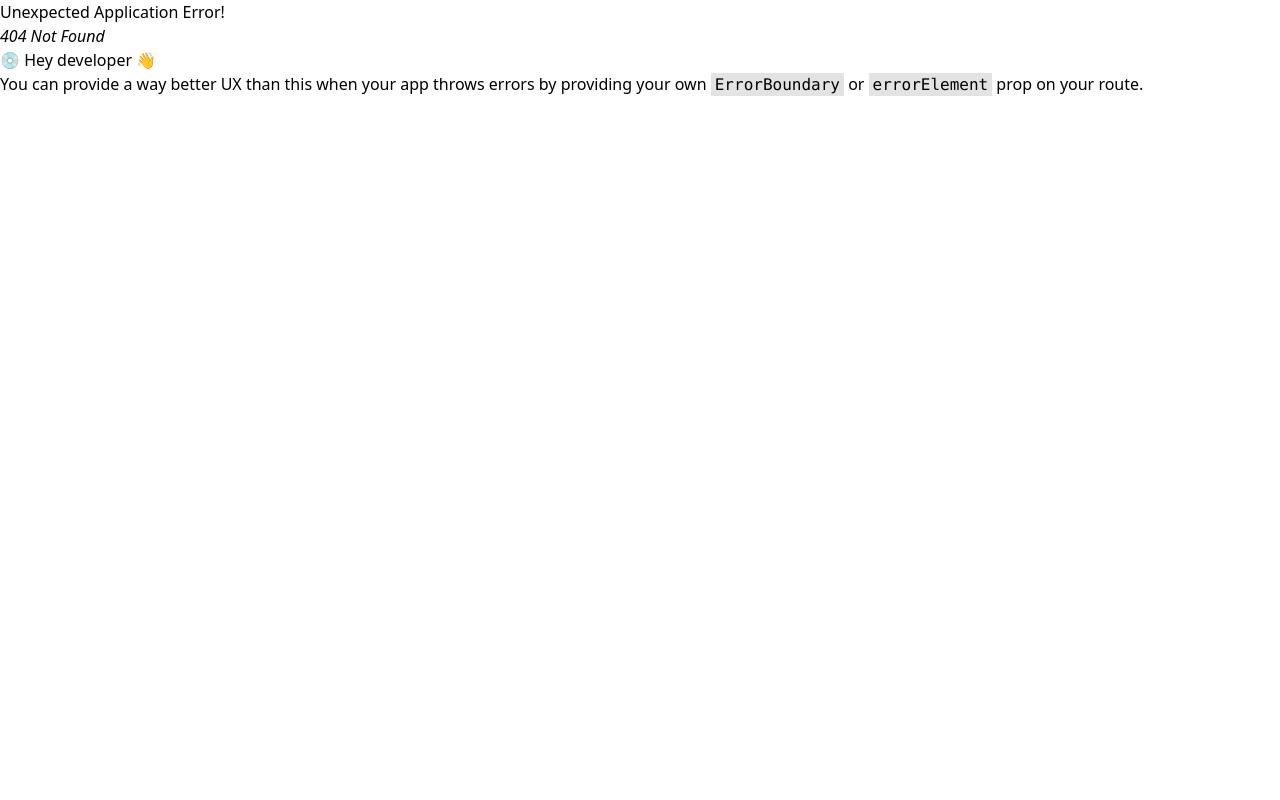
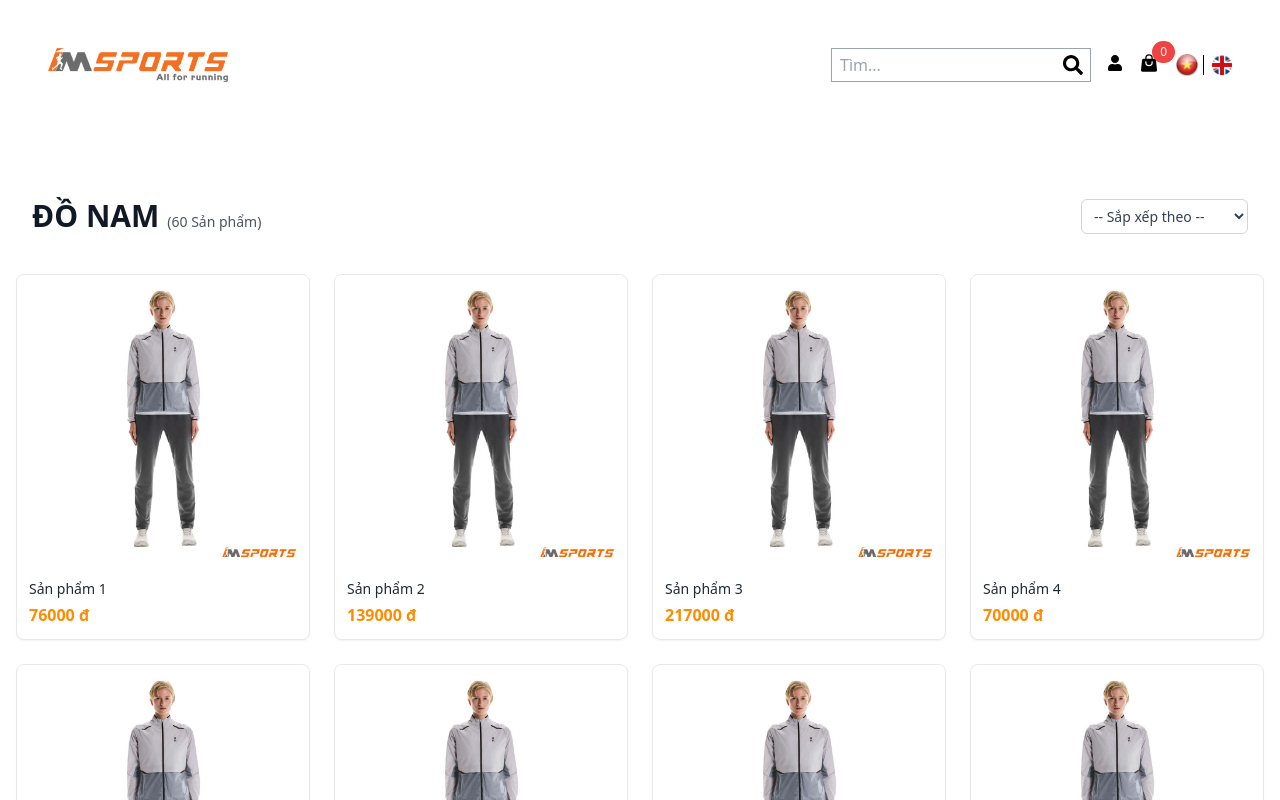
Before and after one commit to nguyenhoaiquoc/chuyende1, a React (Vite) app: page /gird in a window 1280 px wide. Before the commit this address had no page. Shown: the top 800 px of the page. Built offline with nearby package versions, Linux system fonts and the light colour scheme.

Commit message:
Cap nhat US13 , US14

```diff
--- a/package.json
+++ b/package.json
@@ -14,7 +14,7 @@
     "react": "^19.1.1",
     "react-dom": "^19.1.1",
     "react-icons": "^5.5.0",
-    "react-router-dom": "^7.9.3",
+    "react-router-dom": "^7.9.4",
     "swiper": "^12.0.2"
   },
   "devDependencies": {
--- a/src/ScrollTest.jsx
+++ b/src/ScrollTest.jsx
@@ -21,19 +21,6 @@ export default function ScrollTest() {
 
   return (
     <div className="min-h-[200vh] p-6 space-y-6">
-      <h1 className="text-3xl font-bold mb-6">Test Scroll To Top</h1>
-      <p>Cuộn xuống để thấy nút xuất hiện ở góc dưới bên phải </p>
-
-      {/* Văn bản dài để tạo scroll */}
-      {Array.from({ length: 40 }).map((_, i) => (
-        <p key={i} className="text-gray-700">
-          {i + 1}. Lorem ipsum dolor sit amet, consectetur adipiscing elit.
-          Donec volutpat, nunc at ultricies sagittis, libero turpis pretium lorem,
-          vel luctus dui ipsum ut odio. Cras bibendum luctus purus, nec varius
-          est ultricies vitae. (Đoạn văn {i + 1})
-        </p>
-      ))}
-
       {showButton && (
         <button
           onClick={scrollToTop}
--- /dev/null
+++ b/src/compoments/Gird.jsx
@@ -0,0 +1,172 @@
+import React, { useState, useMemo } from 'react';
+import { Link } from 'react-router-dom';
+import Ao from "../assets/Aoremove.png";
+import sanPham2 from "../assets/sanpham2.jpg";
+import GridHeader from "./GridHeader";
+
+const ProductCard = ({ product }) => {
+  return (
+    <a href="#" className="group relative block border border-gray-200 rounded-lg overflow-hidden shadow-sm text-left">
+      <div className="relative aspect-square">
+        {/* Ảnh mặc định */}
+        <img
+          src={product.img1}
+          alt={product.name}
+          className="absolute inset-0 w-full h-full object-cover transition-opacity duration-300 group-hover:opacity-0"
+        />
+        {/* Ảnh hover */}
+        <img
+          src={product.img2}
+          alt={product.name}
+          className="absolute inset-0 w-full h-full object-cover transition-opacity duration-300 opacity-0 group-hover:opacity-100"
+        />
+      </div>
+
+      <div className="p-3">
+        <h3 className="text-sm font-medium text-gray-800">{product.name}</h3>
+        <p className="mt-1 text-base font-bold text-[#ff8c00]">{product.price}</p>
+      </div>
+    </a>
+  );
+};
+
+const Pagination = ({ currentPage, totalPages, onPageChange }) => {
+  const [jumpPageInput, setJumpPageInput] = useState("");
+
+  const pageNumbers = useMemo(() => {
+    if (totalPages <= 4) {
+      return [...Array(totalPages).keys()].map((i) => i + 1);
+    }
+    let startPage = 1;
+    if (currentPage <= 2) startPage = 1;
+    else if (currentPage >= totalPages - 1) startPage = totalPages - 3;
+    else startPage = currentPage - 1;
+    return [startPage, startPage + 1, startPage + 2, startPage + 3];
+  }, [currentPage, totalPages]);
+
+  const handleJumpToPage = () => {
+    const page = parseInt(jumpPageInput, 10);
+    if (page >= 1 && page <= totalPages) {
+      onPageChange(page);
+      setJumpPageInput("");
+      window.scrollTo({ top: 0, behavior: "smooth" });
+    } else {
+      alert(`Vui lòng nhập số trang hợp lệ (1 - ${totalPages})`);
+    }
+  };
+
+  const handleJumpOnEnter = (e) => {
+    if (e.key === "Enter") handleJumpToPage();
+  };
+
+  if (totalPages <= 1) return null;
+
+  return (
+    <nav
+      className="flex flex-col sm:flex-row justify-center items-center gap-2 flex-wrap mt-10"
+      aria-label="Pagination"
+    >
+      {/* Ẩn nút trái nếu ở trang đầu */}
+      {currentPage > 1 && (
+        <button
+          onClick={() => onPageChange(currentPage - 1)}
+          className="px-3 py-1.5 border rounded-md text-sm font-medium hover:bg-gray-100"
+        >
+          &lt;
+        </button>
+      )}
+
+      {pageNumbers.map((page) => (
+        <button
+          key={page}
+          onClick={() => onPageChange(page)}
+          disabled={page === currentPage}
+          className={`px-4 py-1.5 border rounded-md text-sm font-medium transition-all duration-150 ${
+            page === currentPage
+              ? "bg-blue-600 text-white border-blue-600 cursor-not-allowed"
+              : "hover:bg-gray-100"
+          }`}
+        >
+          {page}
+        </button>
+      ))}
+
+      {/* Ẩn nút phải nếu ở trang cuối */}
+      {currentPage < totalPages && (
+        <button
+          onClick={() => onPageChange(currentPage + 1)}
+          className="px-3 py-1.5 border rounded-md text-sm font-medium hover:bg-gray-100"
+        >
+          &gt;
+        </button>
+      )}
+
+      <div className="flex gap-2 ml-0 sm:ml-4">
+        <input
+          type="number"
+          value={jumpPageInput}
+          onChange={(e) => setJumpPageInput(e.target.value)}
+          onKeyDown={handleJumpOnEnter}
+          className="w-16 border border-gray-300 rounded-md px-2 py-1.5 text-sm focus:outline-none focus:ring-2 focus:ring-blue-500"
+          placeholder={`1-${totalPages}`}
+          min="1"
+          max={totalPages}
+        />
+        <button
+          onClick={handleJumpToPage}
+          className="px-4 py-1.5 border rounded-md text-sm font-medium bg-gray-100 hover:bg-gray-200"
+        >
+          Đi
+        </button>
+      </div>
+    </nav>
+  );
+};
+
+export default function Grid() {
+  const [currentPage, setCurrentPage] = useState(1);
+  const TOTAL_PAGES = 10;
+
+  // --- Dữ liệu giả (Mock Data) ---
+  const products = useMemo(() => {
+    return [...Array(60).keys()].map(i => {
+      const id = (currentPage - 1) * 60 + i + 1;
+      return {
+        id,
+        name: `Sản phẩm ${id}`,
+        price: `${(Math.floor(Math.random() * 200) + 50) * 1000} đ`,
+        img1: sanPham2,
+        img2: Ao,
+      };
+    });
+  }, [currentPage]);
+
+  const handlePageChange = (newPage) => {
+    if (newPage >= 1 && newPage <= TOTAL_PAGES) {
+      setCurrentPage(newPage);
+      window.scrollTo({ top: 0, behavior: 'smooth' });
+    }
+  };
+
+  return (
+    <div className="container mx-auto px-4 py-8">
+
+      {/* ✅ Header có tổng số sản phẩm */}
+      <GridHeader totalProducts={products.length} />
+
+      {/* ✅ Grid Layout */}
+      <div className="grid grid-cols-2 lg:grid-cols-4 gap-4 md:gap-6 mt-4">
+        {products.map(product => (
+          <ProductCard key={product.id} product={product} />
+        ))}
+      </div>
+
+      {/* ✅ Thanh phân trang */}
+      <Pagination
+        currentPage={currentPage}
+        totalPages={TOTAL_PAGES}
+        onPageChange={handlePageChange}
+      />
+    </div>
+  );
+}
--- /dev/null
+++ b/src/compoments/GridHeader.jsx
@@ -0,0 +1,44 @@
+import React, { useState } from "react";
+import { Link } from "react-router-dom";
+
+export default function GridHeader({ totalProducts }) {
+  const [sortOption, setSortOption] = useState("");
+
+  const handleSortChange = (e) => {
+    setSortOption(e.target.value);
+  };
+
+  return (
+    <div className="w-full px-4 py-6">
+      {/* ===== Header ===== */}
+      <div className="flex flex-col md:flex-row md:items-center md:justify-between gap-3">
+        {/* Title + Total products (chỉ hiện ở desktop) */}
+        <div className="flex items-baseline gap-2">
+          <h1 className="text-xl md:text-3xl font-bold uppercase text-gray-900">
+            ĐỒ NAM
+          </h1>
+          <span className="hidden md:inline text-sm text-gray-600">
+            ({totalProducts} Sản phẩm)
+          </span>
+        </div>
+
+        {/* Dropdown */}
+        <div className="w-40 sm:w-52 md:w-auto">
+          <select
+            name="sort-by"
+            value={sortOption}
+            onChange={handleSortChange}
+            className="w-full border border-gray-300 rounded-md bg-white py-1.5 px-2 text-sm text-gray-700 focus:outline-none focus:ring-2 focus:ring-blue-500"
+            aria-label="Sắp xếp sản phẩm"
+          >
+            <option value="">-- Sắp xếp theo --</option>
+            <option value="newest">Sản phẩm mới nhất</option>
+            <option value="price_desc">Giá giảm dần</option>
+            <option value="price_asc">Giá tăng dần</option>
+            <option value="sale">Giảm giá</option>
+          </select>
+        </div>
+      </div>
+    </div>
+  );
+}
--- a/src/compoments/NavigationMenu.jsx
+++ b/src/compoments/NavigationMenu.jsx
@@ -8,7 +8,7 @@ export default function NavigationMenu({
   isMobileMenuOpen,
   mobileSubmenu,
   menuRef,
-  menuItems,
+  menuItems = [],
   handleMobileMenuToggle,
   handleSubmenuToggle,
   handleLinkClick
@@ -48,7 +48,7 @@ export default function NavigationMenu({
     <>
       <div className="max-w-7xl mx-auto px-4 lg:pb-3">
         <nav className="hidden lg:flex items-center justify-start flex-wrap gap-x-8 gap-y-2 py-2  border-gray-200">
-          {menuItems.map(renderMenuItem)}
+          {menuItems && menuItems.map(renderMenuItem)}
         </nav>
       </div>
 
@@ -82,7 +82,7 @@ export default function NavigationMenu({
                   <ChevronRight className="w-5 h-5 transform rotate-180" />
                   <span>{menuItems.find((i) => i.id === mobileSubmenu)?.label}</span>
                 </button>
-                {menuItems.find((i) => i.id === mobileSubmenu)?.submenu.map((subitem, index) => (
+                {menuItems.find((i) => i.id === mobileSubmenu)?.submenu?.map((subitem, index) => (
                   <Link key={index} to={subitem.link} onClick={handleLinkClick} className="block px-5 py-3.5 text-gray-700 border-b border-gray-100">
                     {subitem.label}
                   </Link>
--- /dev/null
+++ b/src/compoments/Product.jsx
@@ -0,0 +1,32 @@
+import React from "react";
+import BT from "./BT.jsx";
+import NavigationMenu from "./NavigationMenu.jsx";
+import Banner from "./Banner.jsx";
+import Footer from "./Footer.jsx";
+import ScrollTest from "../ScrollTest.jsx";
+import Panel from "./Panel.jsx";
+import User0008 from "./User0008.jsx";
+import Policies from "./Policies.jsx";
+import GridHeader from "./GridHeader.jsx";
+import Gird from "./Gird.jsx";
+
+export default function Product() {
+    return (
+        <div className="flex flex-col min-h-screen">
+            <BT />
+            {/* Thanh điều hướng */}
+            <NavigationMenu />
+
+
+            <Gird/>
+
+            {/* Footer */}
+            <Footer />
+
+            {/* Nút cuộn lên đầu trang */}
+            <ScrollTest />
+
+            <Panel/>
+        </div>
+    );
+}
--- a/src/compoments/User0008.jsx
+++ b/src/compoments/User0008.jsx
@@ -107,7 +107,9 @@ const handleScroll = (direction, ref) => {
     <div className="flex flex-col">
       <div className="">
         <div className="w-full text-center mt-10 my-10 font-medium text-4xl text-gray-700">
-        <Link>Sản phẩm mới</Link>
+          <Link>
+            Sản phẩm mới
+          </Link>
         </div>
 
         <div className="relative">
@@ -178,7 +180,8 @@ const handleScroll = (direction, ref) => {
         </div>
 
         <div className="flex justify-center mt-10 w-full">
-  <Link className="bg-[#f47435] py-3 px-6 text-white rounded-full text-xs">
+          <Link className="bg-[#f47435] py-3 px-6 text-white rounded-full text-xs"  to="/gird">
+
             XEM THÊM
           </Link>
         </div>
--- a/src/main.jsx
+++ b/src/main.jsx
@@ -1,30 +1,29 @@
 import React from "react";
 import ReactDOM from "react-dom/client";
+import "./index.css";
+import { createBrowserRouter, RouterProvider } from "react-router-dom";
+
 import App from "./App";
-import "./index.css"
-import{createBrowserRouter, RouterProvider} from 'react-router-dom'
+import Gird from "./compoments/Product";
 import Detail from "./compoments/Detail";
 
-const routers = createBrowserRouter([
+const router = createBrowserRouter([
+  {
+    path: "/",
+    element: <App />,   // Trang chủ
+  },
+  {
+    path: "/gird",
+    element: <Gird />,  // Trang Gird
+  },
+  {
+    path: "/detail",
+    element: <Detail />, // Trang chi tiết (nếu có)
+  },
+]);
 
- {
-    path: "/",
-    children: [
-      {
-        index: true,
-        element: <App/>,
-      },
-        {
-        path: "detail",
-        element: <Detail />,
-      },
-
-    ],
-  },
-
-]);
 ReactDOM.createRoot(document.getElementById("root")).render(
   <React.StrictMode>
-       <RouterProvider router={routers}/>
+    <RouterProvider router={router} />
   </React.StrictMode>
 );
```
Also changed, not shown: src/App.jsx (+7 -15 lines), 1 other file (tests, documents, lock files or other folders). Lines whose indentation alone changed are shown as unchanged.
